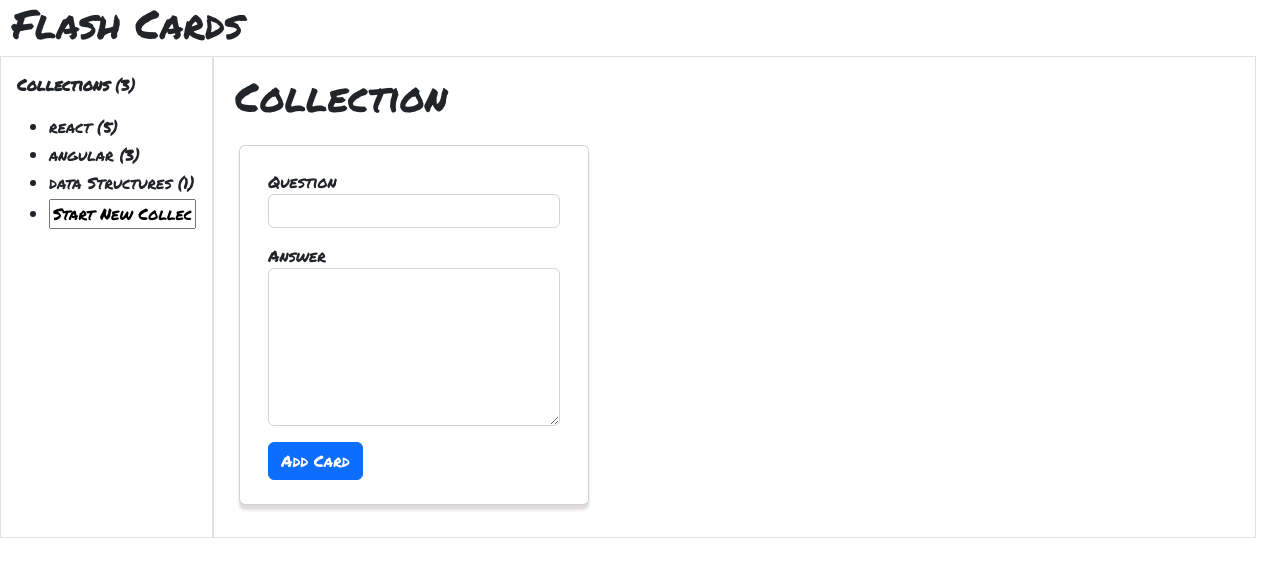
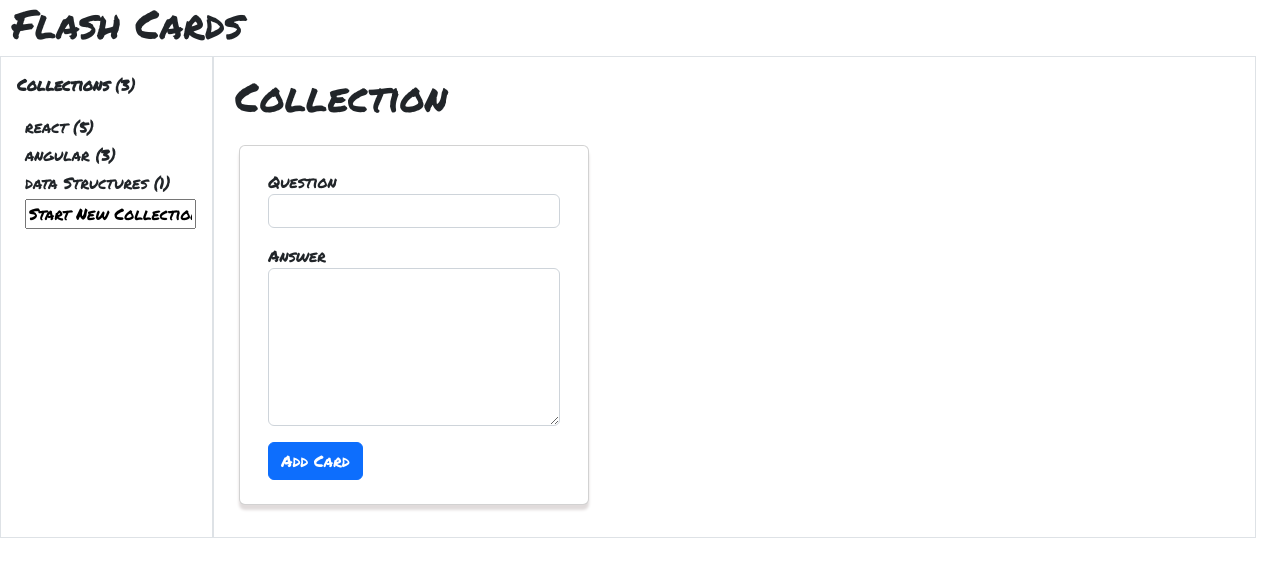
Before and after one commit to BriGuy520/flash-cards, a React (Create React App) app: page / in a window 1280 px wide. Shown: the top 576 px of the page. Built offline with nearby package versions, Linux system fonts and the light colour scheme.

Commit message:
added some styling to the collections list. Now able to highlght the currently selected collection

```diff
--- a/src/App.css
+++ b/src/App.css
@@ -2,8 +2,19 @@
   padding: 40px 2%;
 }
 
+ul.collections-list {
+  padding-left: 0.5rem;
+}
+
 .collections-list li {
   padding: 2px 0;
+  list-style: none;
+  cursor: pointer;
+}
+
+.collections-list li.active {
+  background: blue;
+  color: #fff;
 }
 
 .add-collection {
--- a/src/App.tsx
+++ b/src/App.tsx
@@ -136,6 +136,7 @@ function App(): any {
             createCollection={createCollection}
             collectionName={collectionName}
             handleAddCollection={handleKeyDown}
+            currentCollection={currentCollection}
             collections={collections}
             handleClick={handleClick}
           />
--- a/src/components/Collections.tsx
+++ b/src/components/Collections.tsx
@@ -5,12 +5,13 @@ interface CollectionsProps {
   handleAddCollection: React.KeyboardEventHandler<HTMLInputElement>,
   handleClick: (value: string) => void,
   collectionName: string,
+  currentCollection: string,
   collections: {
     [key: string]: Array<object>
   },
 }
 
-const Collections = ({createCollection, handleAddCollection, handleClick, collectionName, collections}: CollectionsProps) => {
+const Collections = ({createCollection, handleAddCollection, handleClick, collectionName, currentCollection, collections}: CollectionsProps) => {
 
   const collectionList: string[] = Object.keys(collections);
 
@@ -19,8 +20,9 @@ const Collections = ({createCollection, handleAddCollection, handleClick, collec
       <p><strong>Collections</strong> ({collectionList.length})</p>
       <ul className="collections-list">
         {collectionList.map(collection => {
+          console.log(collectionName);
           const total: number = collections[collection].length;
-          return <li key={collection} onClick={() => handleClick(collection)}>{collection} ({total})</li>
+          return <li className={collection === currentCollection ? 'active' : ''} key={collection} onClick={() => handleClick(collection)}>{collection} ({total})</li>
         })}
         <li><input className="add-collection" onChange={createCollection} onKeyDown={handleAddCollection} value={collectionName}/></li>
       </ul>
```
